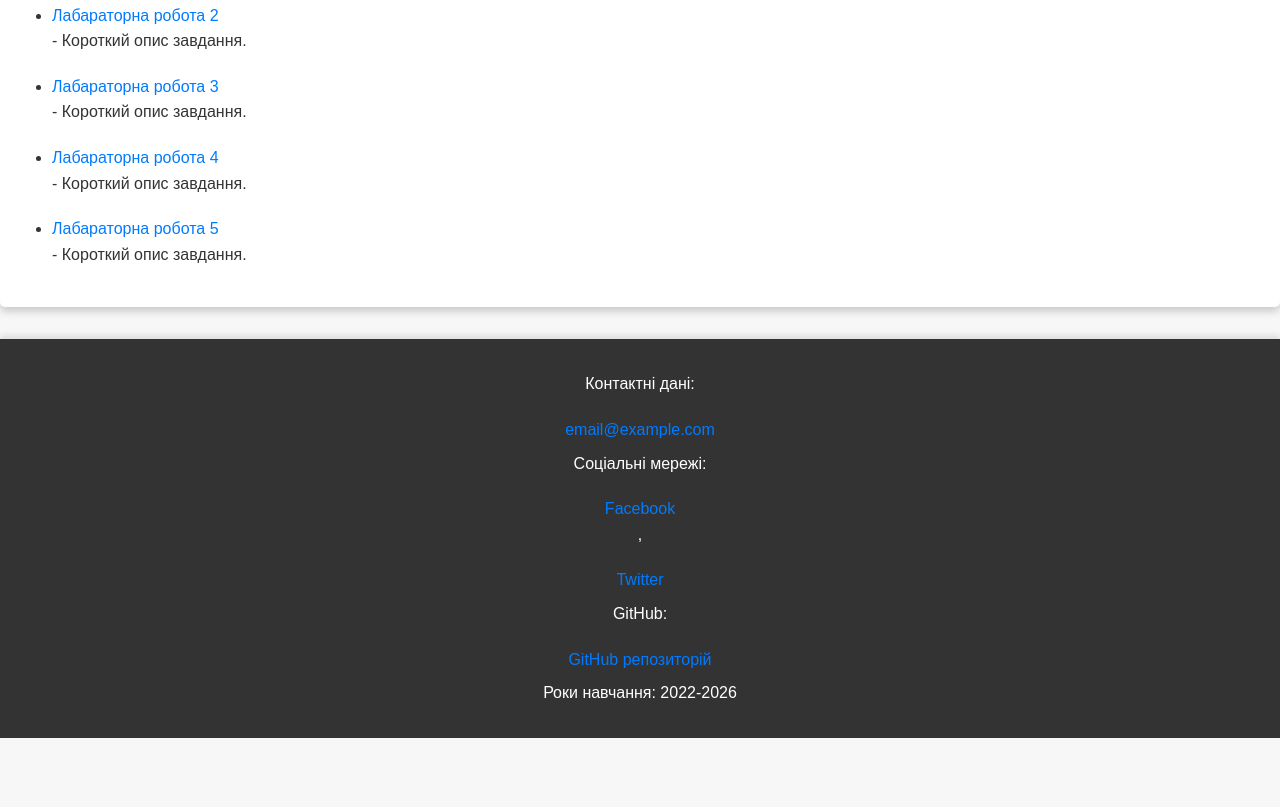
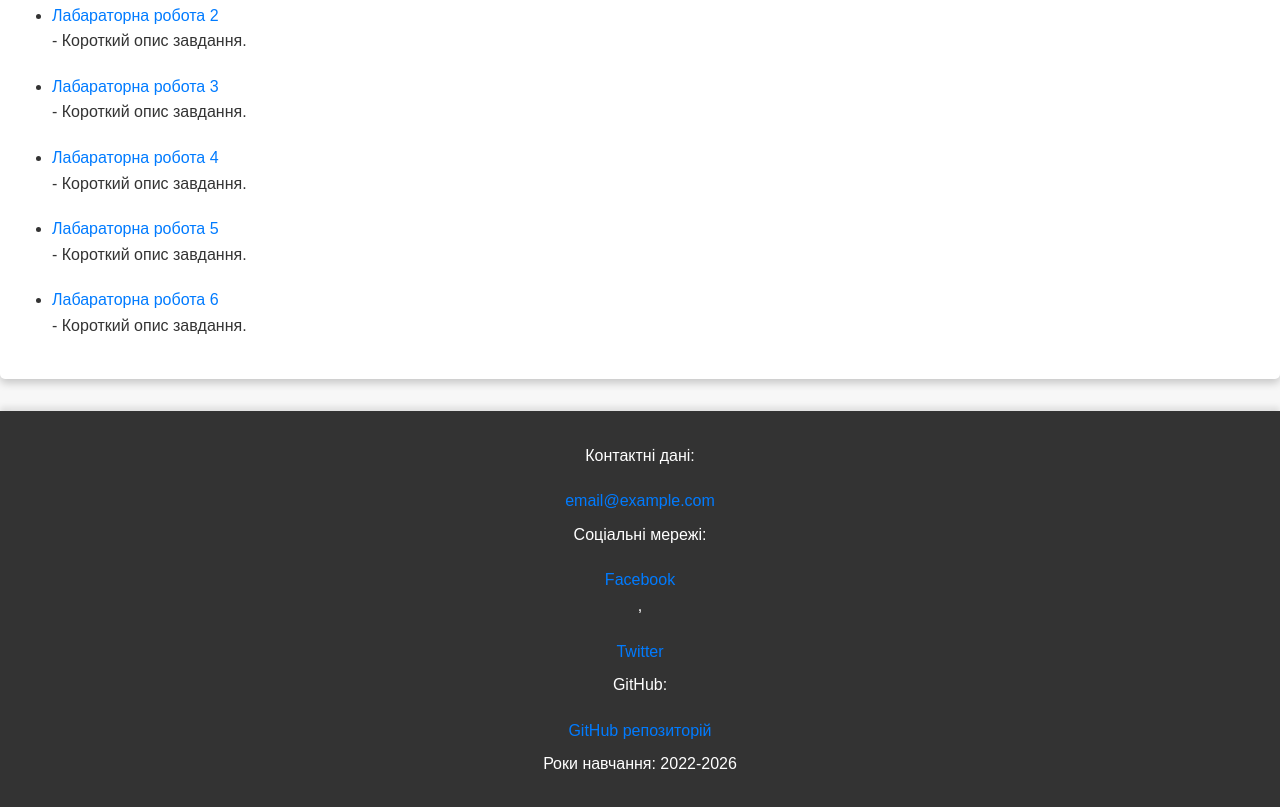
Before and after one commit to Ha1Ro/WEB, a plain HTML site: page index.html in a window 1280 px wide. Shown: the part 937-1744 px from the top of the page. Before the commit the page ends 1675 px from the top, so only its background shows below. Drawn offline with Linux system fonts and the light colour scheme.

Commit message:
Update index.html

```diff
--- a/index.html
+++ b/index.html
@@ -40,6 +40,7 @@
             <li><a href="lab3.html">Лабараторна робота 3</a> - Короткий опис завдання.</li>
             <li><a href="lab4.html">Лабараторна робота 4</a> - Короткий опис завдання.</li>
             <li><a href="lab5.html">Лабараторна робота 5</a> - Короткий опис завдання.</li>
+            <li><a href="lab6.html">Лабараторна робота 6</a> - Короткий опис завдання.</li>
         </ul>
     </section>
 
```
